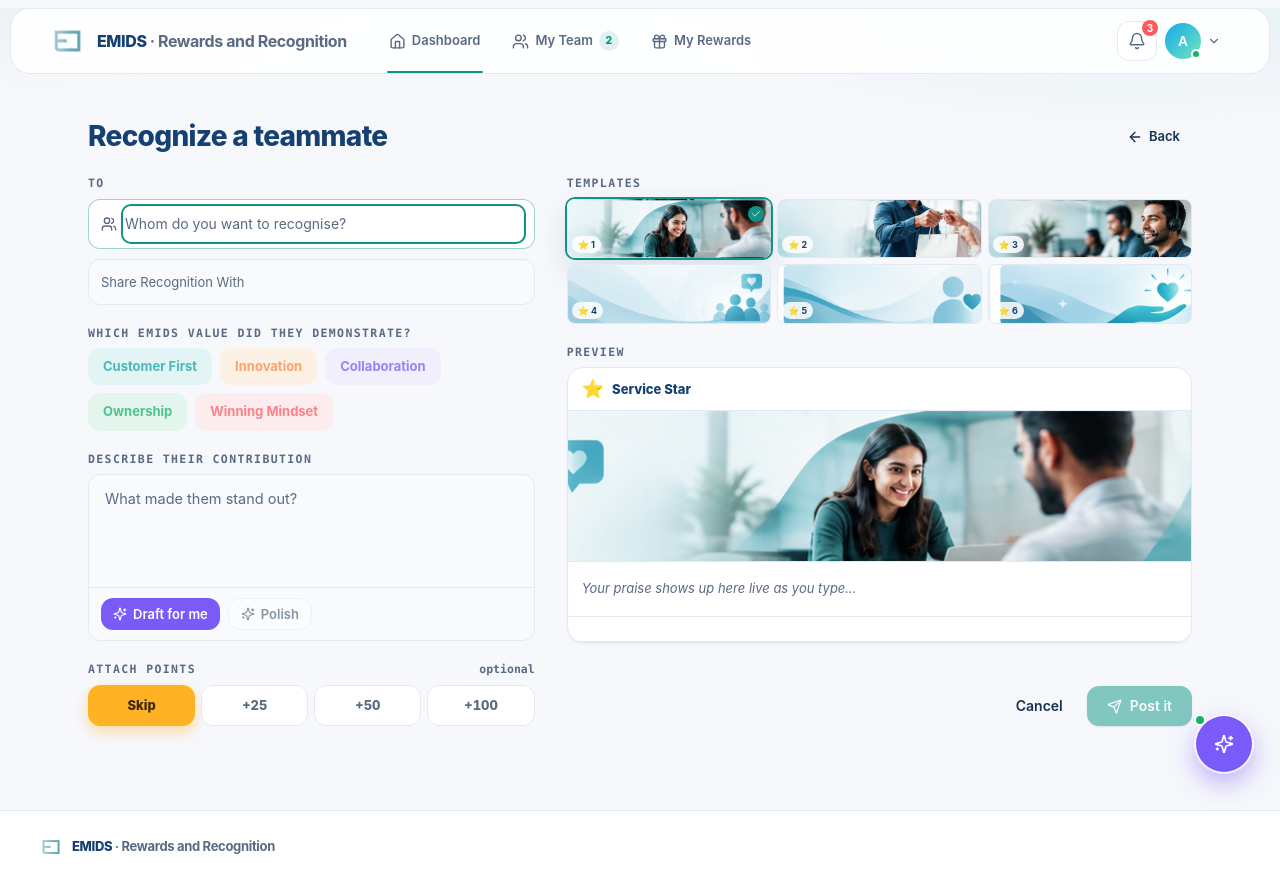
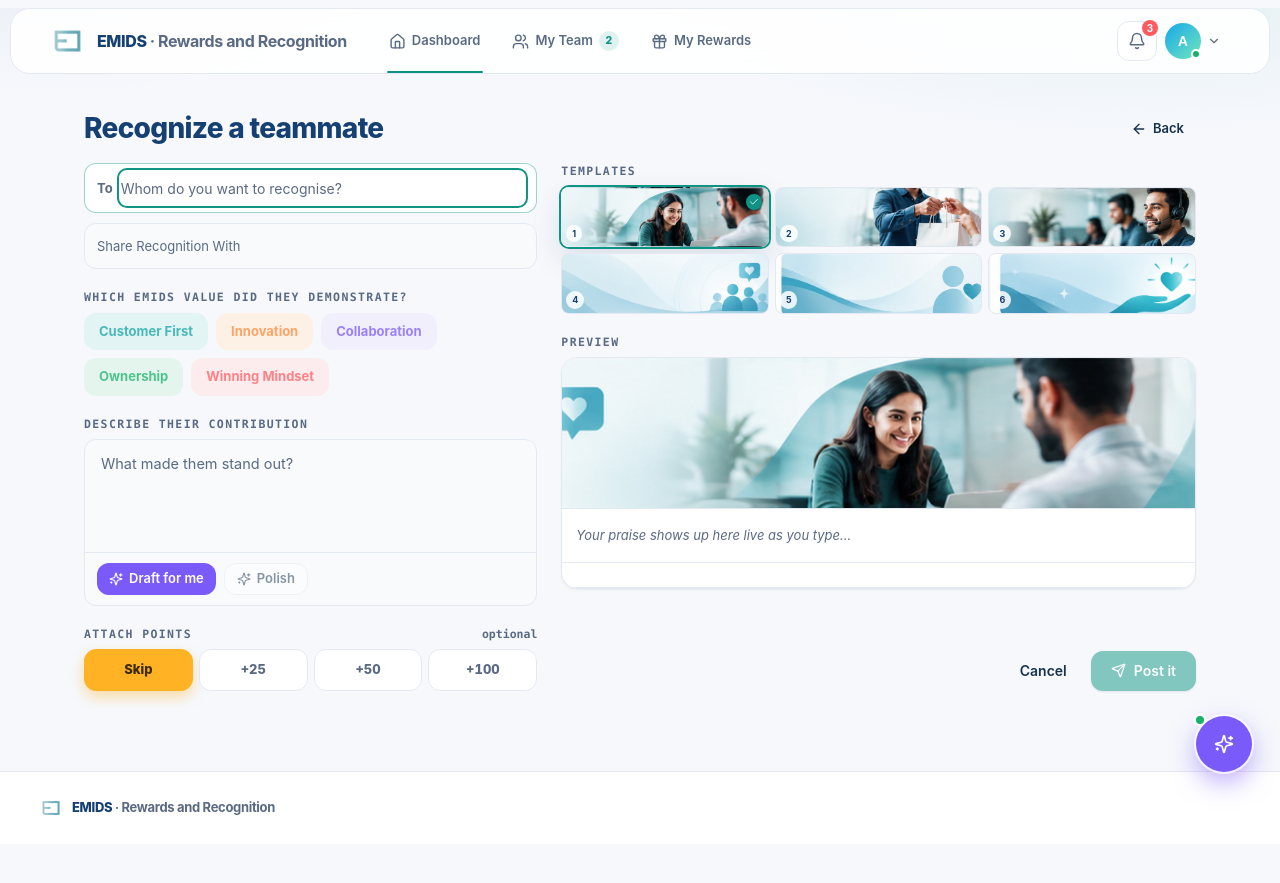
Before and after one commit to syed-ayan-emids/rewards_recog, a React (Vite) app: page / in a window 1280 px wide. Both pictures are taken after a click on the button "RECOGNIZE A TEAMMATE". After the commit the page ends 844 px from the top, so only its background shows below. Built offline with nearby package versions, Linux system fonts and the light colour scheme; the HTML template or start-up script is replaced by a standard one.

Commit message:
small changes in recognize and approval

```diff
--- a/src/components/organisms/Composer.tsx
+++ b/src/components/organisms/Composer.tsx
@@ -114,21 +114,18 @@ export default function Composer({ open, preset }: ComposerProps) {
 
   return (
     <div className="flex flex-col">
-        <div className="mx-auto flex w-full max-w-6xl items-center justify-between gap-4 px-6 pt-6">
+        <div className="mx-auto flex w-full max-w-6xl items-center justify-between gap-4 px-5 pt-4">
           <h1 className="text-2xl font-extrabold tracking-tight text-navy md:text-[28px]">Recognize a teammate</h1>
           <Btn variant="ghost" size="sm" onClick={closeComposer}><ArrowLeft size={16} /> Back</Btn>
         </div>
-        <div className="mx-auto grid w-full max-w-6xl gap-x-8 gap-y-6 px-6 py-5 lg:grid-cols-[1fr_1.4fr]">
+        <div className="mx-auto grid w-full max-w-6xl gap-x-6 gap-y-5 px-5 py-4 lg:grid-cols-[1fr_1.4fr]">
           {/* Left: compose */}
           <div>
             {/* To */}
-            <label className="mb-1.5 flex items-center justify-between text-[11.5px] font-extrabold font-mono uppercase tracking-[0.12em] text-muted">
-              <span>To</span>
-            </label>
             <div
               className="flex min-h-12 flex-wrap items-center gap-2 rounded-xl border border-line bg-slate-50 px-3 py-2 transition focus-within:border-brand/40 focus-within:bg-white"
             >
-              <Users size={16} className="text-muted" />
+              <span className="text-[13px] font-bold text-muted">To</span>
               {toSel.map((id) => (
                 <span key={id} className="flex items-center gap-1.5 rounded-full bg-white py-0.5 pl-1 pr-1.5 shadow-card border border-line">
                   <Avatar id={id} size={22} />
@@ -327,7 +324,7 @@ export default function Composer({ open, preset }: ComposerProps) {
                   style={{ backgroundImage: `url(${u})`, backgroundSize: 'cover', backgroundPosition: 'center' }}
                 >
                   <div className="aspect-[1100/314] w-full" />
-                  <span className="absolute bottom-1 left-1 rounded-full bg-white/85 px-1.5 py-0.5 text-[9px] font-bold text-navy">{activeTpl.emoji} {idx + 1}</span>
+                  <span className="absolute bottom-1 left-1 rounded-full bg-white/85 px-1.5 py-0.5 text-[9px] font-bold text-navy">{idx + 1}</span>
                   {variantIdx === idx && (
                     <span className="absolute right-1.5 top-1.5 flex h-4 w-4 items-center justify-center rounded-full bg-brand text-white shadow-card"><Check size={10} /></span>
                   )}
@@ -399,14 +396,8 @@ export function TemplateCard({ tpl, url, previewValue, recipients, points, msg,
   const pad = big ? 'px-5' : 'px-3.5'
   return (
     <div className={`flex flex-col overflow-hidden rounded-2xl border border-line bg-white shadow-card ${big ? 'rounded-3xl' : ''}`}>
-      {tpl && (
-        <div className={`flex items-center gap-2 ${pad} ${big ? 'py-3.5' : 'py-3'}`}>
-          <span className="text-lg leading-none">{tpl.emoji}</span>
-          <p className="min-w-0 flex-1 truncate text-[13px] font-extrabold leading-tight text-navy">{tpl.name}</p>
-        </div>
-      )}
       {url && (
-        <div className="border-y border-line bg-brand-soft/30">
+        <div className="border-b border-line bg-brand-soft/30">
           <img src={url} alt="" className="block min-h-[150px] w-full object-cover" />
         </div>
       )}
```
